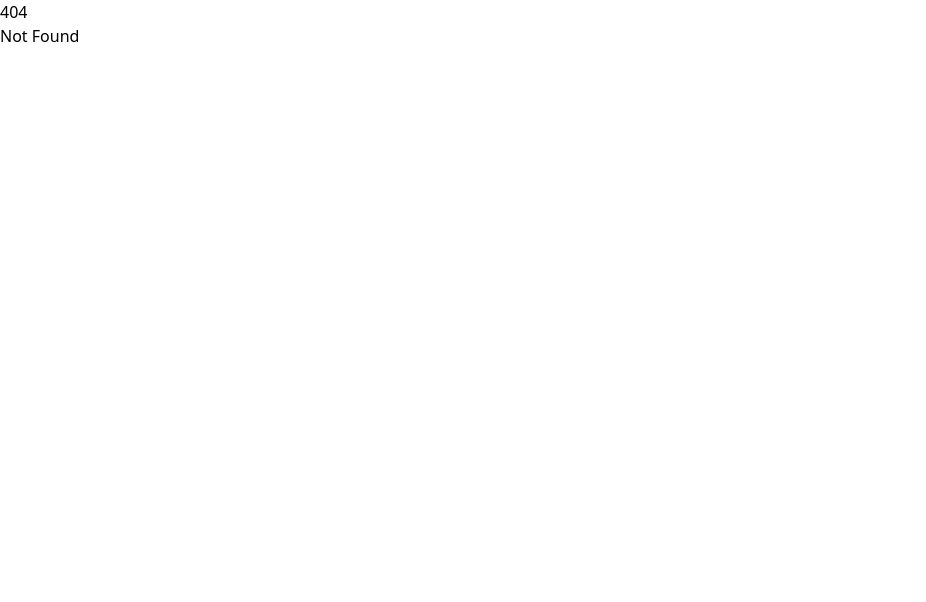
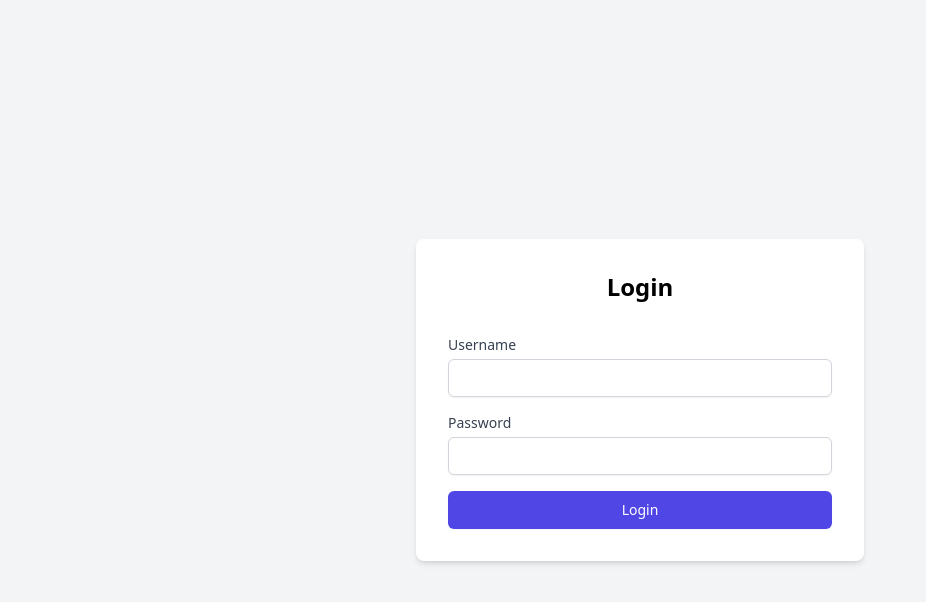
Before and after one commit to sahinmeric/booking-crm, a SvelteKit app in the folder frontend/: page /login in a window 1280 px wide. Before the commit this address had no page. Shown: the top 602 px of the page, without its empty margins (0-926 px from the left). Built offline with nearby package versions, Linux system fonts and the light colour scheme.

Commit message:
login page created

```diff
--- /dev/null
+++ b/frontend/src/routes/login/+page.svelte
@@ -0,0 +1,49 @@
+<script lang="ts">
+	import { handleLogin } from '$lib/api/auth';
+
+	let username = '';
+	let password = '';
+	let errorMessage: string | null = null;
+
+	async function onSubmit(event: SubmitEvent) {
+		event.preventDefault();
+		errorMessage = await handleLogin(username, password);
+	}
+</script>
+
+<main class="flex justify-center items-center min-h-screen bg-gray-100">
+	<div class="bg-white p-8 rounded-lg shadow-md w-full max-w-md">
+		<h2 class="text-2xl font-semibold mb-6 text-center">Login</h2>
+		<form on:submit={onSubmit} class="space-y-4 max-w-md mx-auto mt-8">
+			<div>
+				<label for="username" class="block text-sm font-medium text-gray-700">Username</label>
+				<input
+					type="text"
+					id="username"
+					bind:value={username}
+					required
+					class="mt-1 block w-full px-3 py-2 border border-gray-300 rounded-md shadow-sm focus:outline-none focus:ring-indigo-500 focus:border-indigo-500 sm:text-sm"
+				/>
+			</div>
+			<div>
+				<label for="password" class="block text-sm font-medium text-gray-700">Password</label>
+				<input
+					type="password"
+					id="password"
+					bind:value={password}
+					required
+					class="mt-1 block w-full px-3 py-2 border border-gray-300 rounded-md shadow-sm focus:outline-none focus:ring-indigo-500 focus:border-indigo-500 sm:text-sm"
+				/>
+			</div>
+			{#if errorMessage}
+				<p class="text-red-500 text-center mb-4">{errorMessage}</p>
+			{/if}
+			<button
+				type="submit"
+				class="w-full flex justify-center py-2 px-4 border border-transparent rounded-md shadow-sm text-sm font-medium text-white bg-indigo-600 hover:bg-indigo-700 focus:outline-none focus:ring-2 focus:ring-offset-2 focus:ring-indigo-500"
+			>
+				Login
+			</button>
+		</form>
+	</div>
+</main>
```
